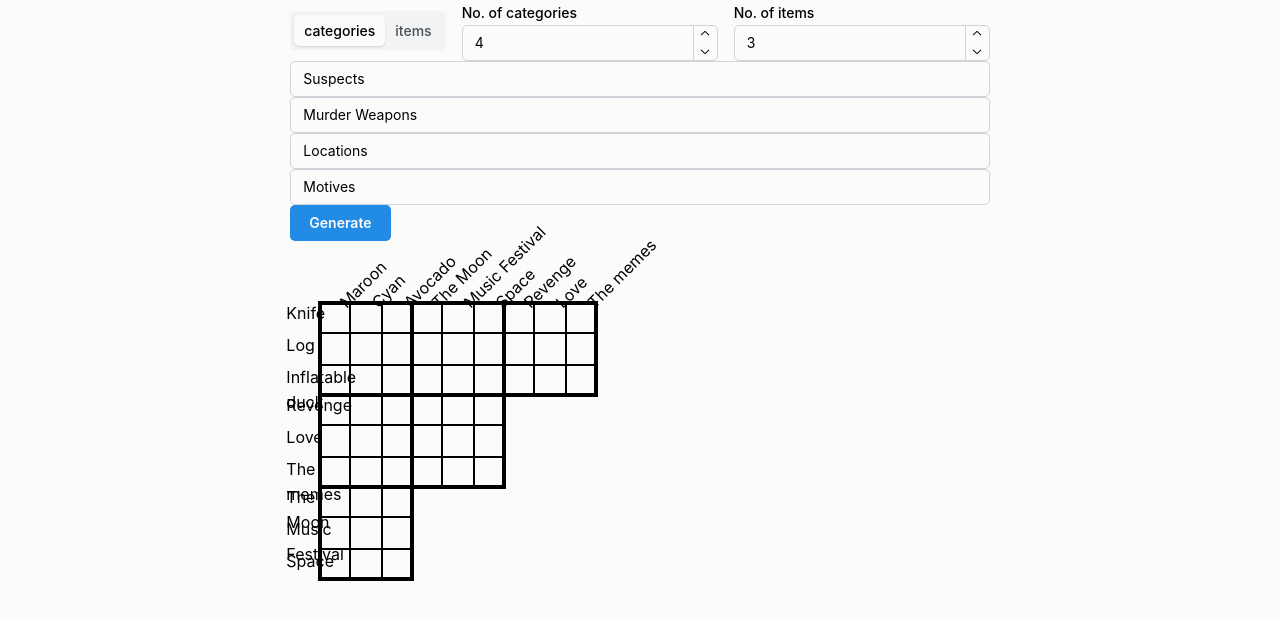
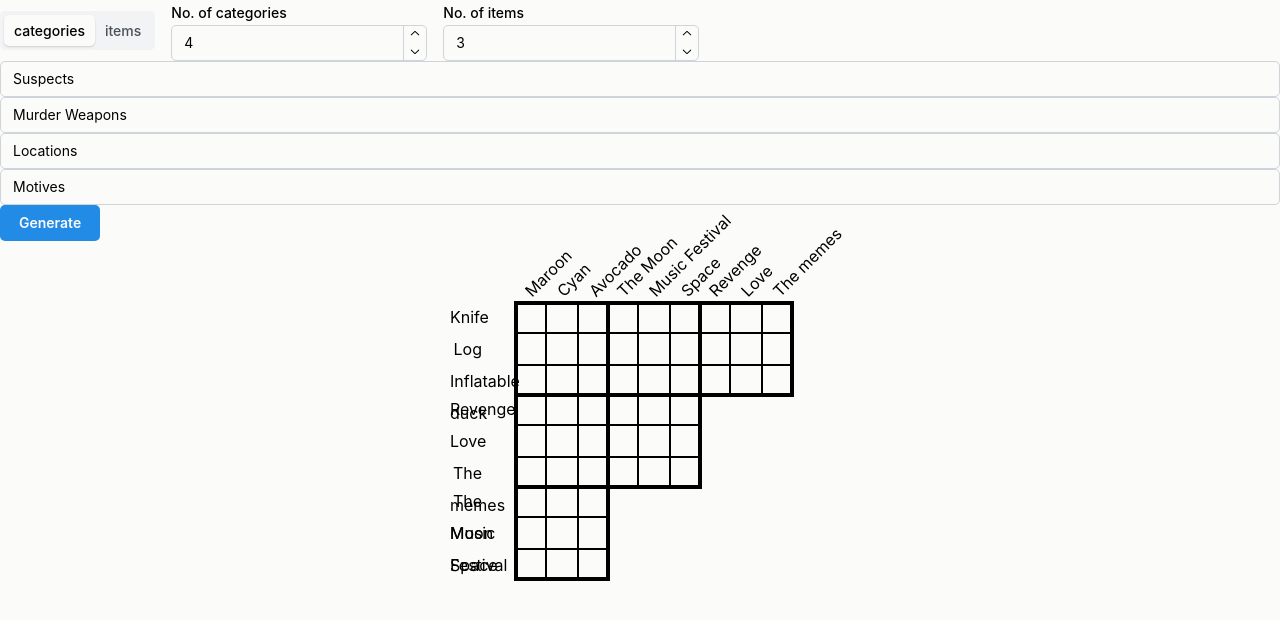
Before and after one commit to Chattox/logikinator-5000, a React (Vite) app: page / in a window 1280 px wide. Shown: the top 620 px of the page. Built offline with nearby package versions, Linux system fonts and the light colour scheme.

Commit message:
feat: label boopage

```diff
--- a/src/components/LogicGrid/LogicGrid.module.css
+++ b/src/components/LogicGrid/LogicGrid.module.css
@@ -1,5 +1,5 @@
 .gridSquare {
-  margin: -4px 0px 0px -4px;
+  margin: -0.25rem 0rem 0rem -0.25rem;
 }
 
 .blankSquare {
--- a/src/components/LogicGrid/LogicGrid.tsx
+++ b/src/components/LogicGrid/LogicGrid.tsx
@@ -68,6 +68,7 @@ export const LogicGrid = (props: {
             );
           });
         });
+
         gridRow.push(
           // The sizing bit here is *extremely* hacky and I would prefer literally any other way to go about it
           <Grid
--- a/src/components/LogicGrid/LogicGridLabel/LogicGridLabel.module.css
+++ b/src/components/LogicGrid/LogicGridLabel/LogicGridLabel.module.css
@@ -3,11 +3,13 @@
   height: var(--mantine-gridSizing-gridCell);
   text-align: center;
   white-space: nowrap;
-  transform: rotate(-45deg);
-  padding: 1.5rem 0 0 0.5rem;
+  transform: translate(0.75rem, 0rem) rotate(-45deg);
 }
 
 .rowLabel {
   height: var(--mantine-gridSizing-gridCell);
   width: var(--mantine-gridSizing-gridCell);
+  transform: translate(-2rem, 0);
+  text-align: right;
+  line-height: 32px;
 }
--- a/src/components/MainContainer/MainContainer.tsx
+++ b/src/components/MainContainer/MainContainer.tsx
@@ -8,11 +8,11 @@ export const MainContainer = (props: { puzzle: Puzzle }) => {
   const [outerGrid, setOuterGrid] = useState(props.puzzle.outerGrid);
 
   return (
-    <Center>
-      <Box>
-        <GridSettings puzzle={props.puzzle} setOuterGrid={setOuterGrid} />
+    <Box>
+      <GridSettings puzzle={props.puzzle} setOuterGrid={setOuterGrid} />
+      <Center>
         <LogicGrid puzzle={props.puzzle} outerGrid={outerGrid} />
-      </Box>
-    </Center>
+      </Center>
+    </Box>
   );
 };
```
Also changed, not shown: src/components/LogicGrid/LogicGridCell/LogicGridCell.module.css (indentation only).
